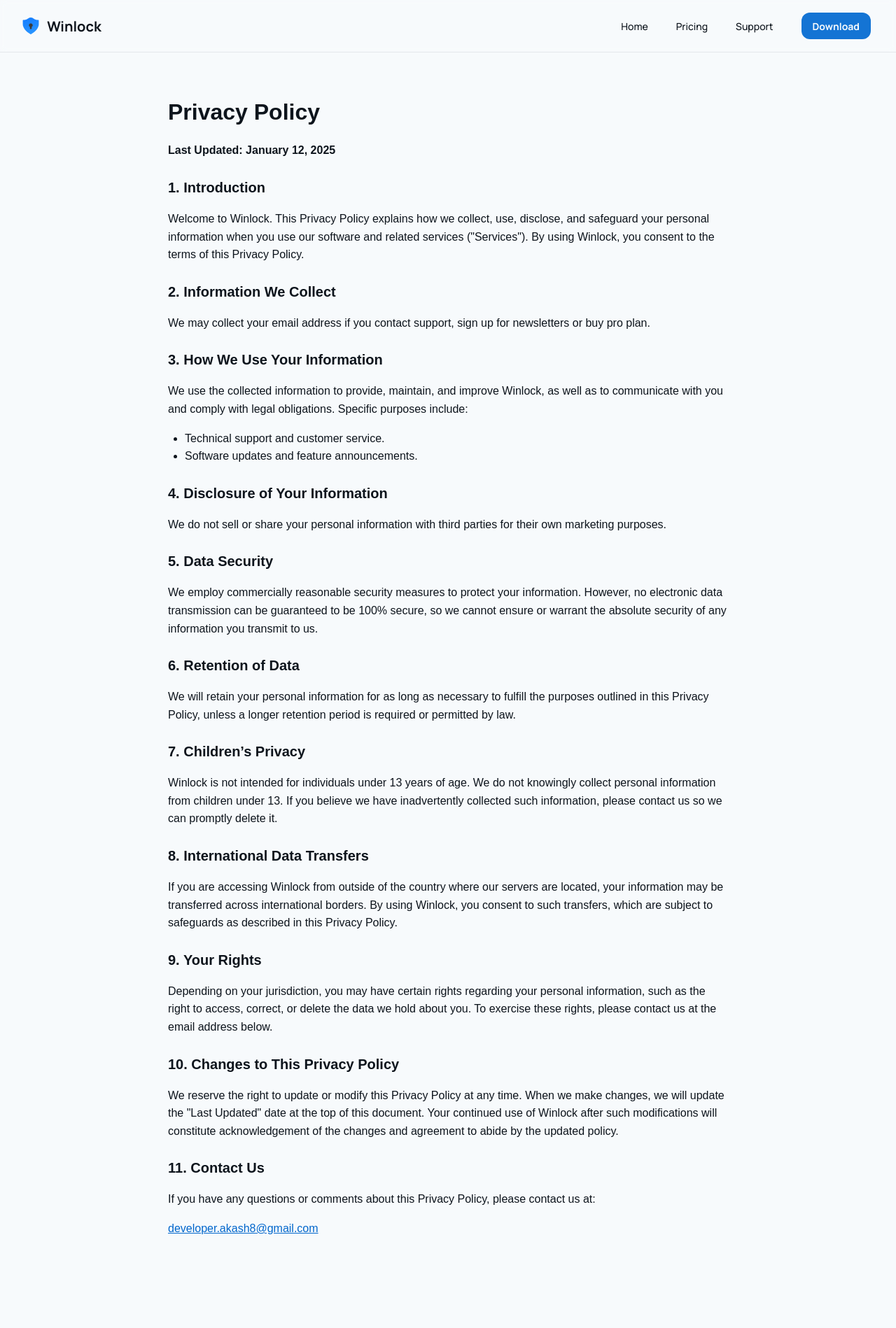
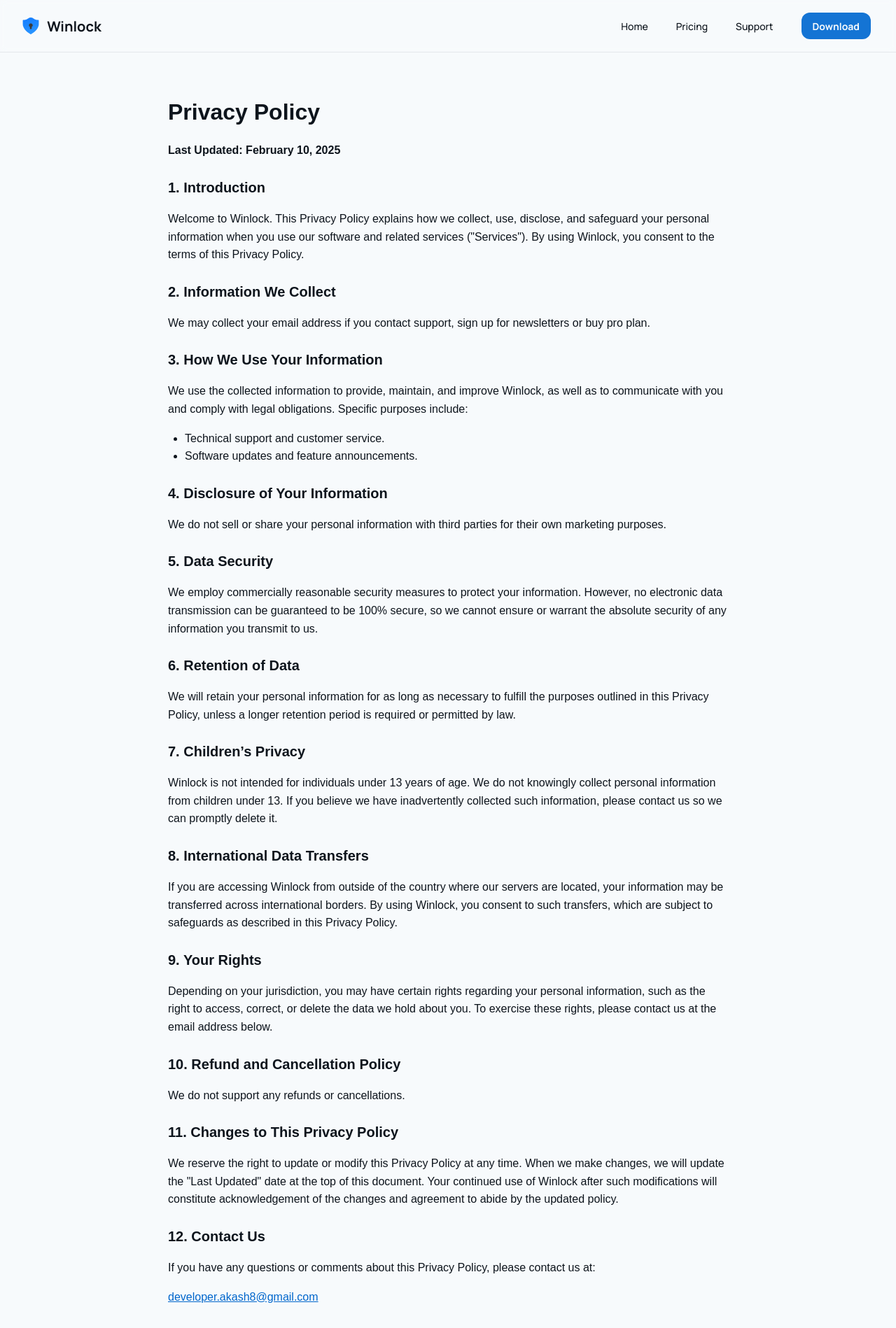
Before and after one commit to akash-singh8/winlock-web, a Next.js app: page /privacy-policy in a window 1280 px wide. Shown: the top 1898 px of the page at 70% size. Built offline with nearby package versions, Linux system fonts and the light colour scheme.

Commit message:
update: privacy-policy

```diff
--- a/src/app/privacy-policy/page.tsx
+++ b/src/app/privacy-policy/page.tsx
@@ -5,7 +5,7 @@ const Privacy = () => {
     <section className={styles.container}>
       <h1>Privacy Policy</h1>
       <p>
-        <strong>Last Updated: January 12, 2025</strong>
+        <strong>Last Updated: February 10, 2025</strong>
       </p>
 
       <h2>1. Introduction</h2>
@@ -78,7 +78,10 @@ const Privacy = () => {
         contact us at the email address below.
       </p>
 
-      <h2>10. Changes to This Privacy Policy</h2>
+      <h2>10. Refund and Cancellation Policy</h2>
+      <p>We do not support any refunds or cancellations.</p>
+
+      <h2>11. Changes to This Privacy Policy</h2>
       <p>
         We reserve the right to update or modify this Privacy Policy at any
         time. When we make changes, we will update the &quot;Last Updated&quot;
@@ -87,7 +90,7 @@ const Privacy = () => {
         agreement to abide by the updated policy.
       </p>
 
-      <h2>11. Contact Us</h2>
+      <h2>12. Contact Us</h2>
       <p>
         If you have any questions or comments about this Privacy Policy, please
         contact us at:
@@ -95,7 +98,7 @@ const Privacy = () => {
       <p>
         <a href="mailto:developer.akash8@gmail.com">
           developer.akash8@gmail.com
-        </a>{" "}
+        </a>
       </p>
     </section>
   );
```
